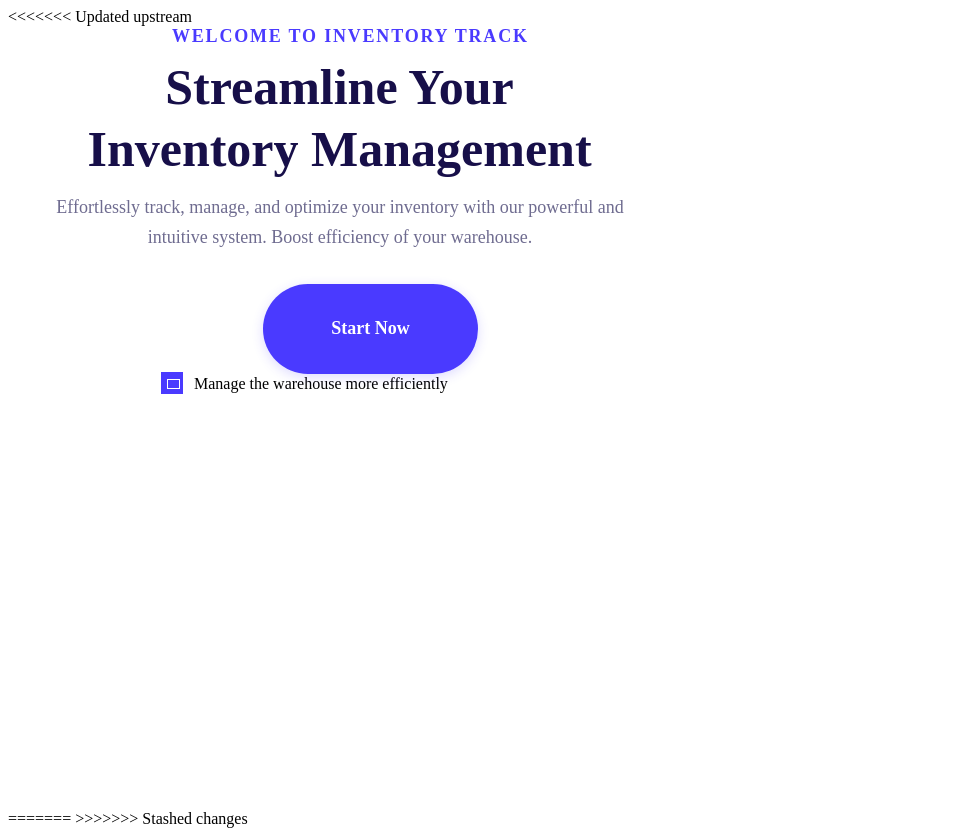
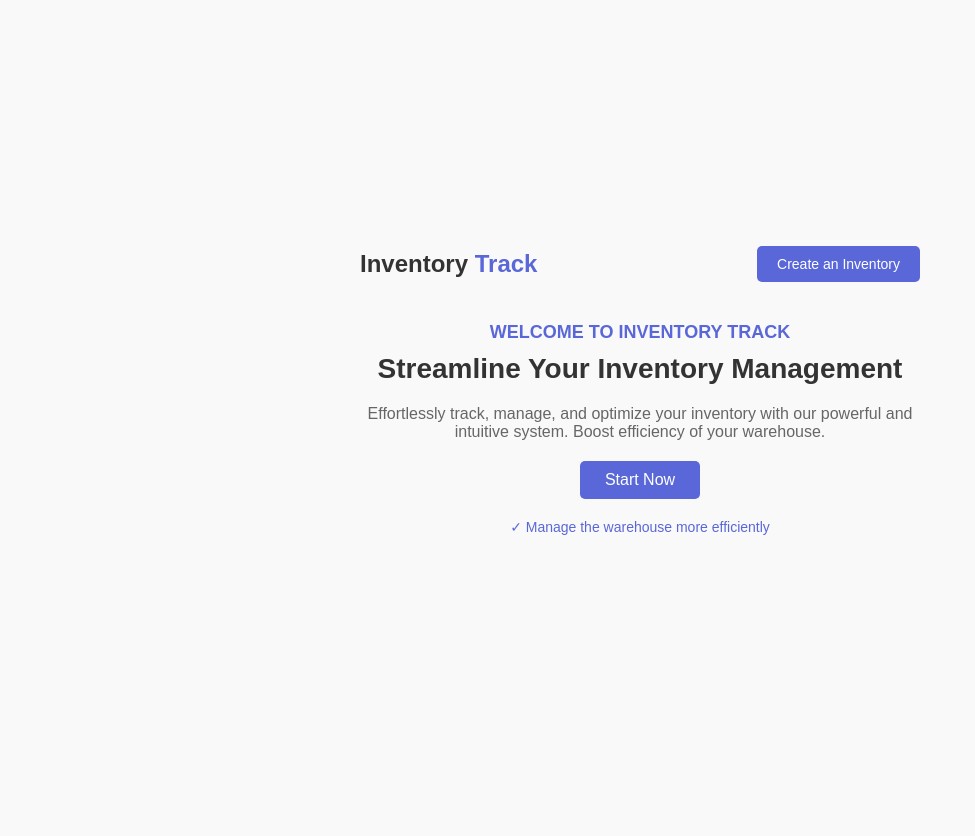
Before and after one commit to sudin12/InventoryManagementSystem, a PHP site: page / in a window 1280 px wide. Shown: the whole page, without its empty margins (0-975 px from the left). After the commit the page ends 535 px from the top, so only its background shows below. Run offline with PHP 8.4, Linux system fonts and the light colour scheme.

Commit message:
css/index
check

```diff
--- /dev/null
+++ b/assets/css/index.css
@@ -0,0 +1,93 @@
+/* Reset default margins and paddings */
+* {
+    margin: 0;
+    padding: 0;
+    box-sizing: border-box;
+}
+
+body {
+    font-family: Arial, sans-serif;
+    background-color: #f9f9f9;
+    color: #333;
+    display: flex;
+    justify-content: center;
+    align-items: center;
+    height: 100vh;
+}
+
+.container {
+    text-align: center;
+    max-width: 600px;
+    padding: 20px;
+}
+
+header {
+    display: flex;
+    justify-content: space-between;
+    align-items: center;
+    margin-bottom: 40px;
+}
+
+header h1 {
+    font-size: 24px;
+    font-weight: bold;
+    color: #333;
+}
+
+header h1 span {
+    color: #5A67D8; /* Adjust color as needed */
+}
+
+.create-button {
+    padding: 10px 20px;
+    background-color: #5A67D8;
+    color: #fff;
+    border: none;
+    border-radius: 5px;
+    cursor: pointer;
+    font-size: 14px;
+}
+
+.create-button:hover {
+    background-color: #4c51bf;
+}
+
+main h2 {
+    color: #5A67D8;
+    font-size: 18px;
+    text-transform: uppercase;
+    margin-bottom: 10px;
+}
+
+main h3 {
+    font-size: 28px;
+    font-weight: bold;
+    color: #333;
+    margin-bottom: 20px;
+}
+
+main p {
+    font-size: 16px;
+    color: #666;
+    margin-bottom: 20px;
+}
+
+.start-button {
+    padding: 10px 25px;
+    background-color: #5A67D8;
+    color: #fff;
+    border: none;
+    border-radius: 5px;
+    cursor: pointer;
+    font-size: 16px;
+    margin-bottom: 20px;
+}
+
+.start-button:hover {
+    background-color: #4c51bf;
+}
+
+.feature {
+    color: #5A67D8;
+    font-size: 14px;
+}
--- a/index.php
+++ b/index.php
@@ -1,18 +1,25 @@
-<<<<<<< Updated upstream
-<div class="Group37311" style="width: 100%; height: 100%; position: relative">
-    <div class="Hero" style="width: 663px; height: 369px; left: 0px; top: 0px; position: absolute">
-        <div class="StreamlineYourInventoryManagement" style="width: 663px; left: 0px; top: 29.98px; position: absolute; text-align: center; color: #170F49; font-size: 50px; font-family: DM Sans; font-weight: 700; line-height: 62px; word-wrap: break-word">Streamline Your<br/>Inventory Management</div>
-        <div class="WelcomeToInventoryTrack" style="left: 164px; top: 0px; position: absolute; text-align: center; color: #4A3AFF; font-size: 18px; font-family: DM Sans; font-weight: 700; text-transform: uppercase; line-height: 20px; letter-spacing: 1.80px; word-wrap: break-word">Welcome to inventory track</div>
-        <div class="Group35572" style="width: 22px; height: 22px; left: 153px; top: 346px; position: absolute">
-            <div class="Vector" style="width: 22px; height: 22px; left: 0px; top: 0px; position: absolute; background: #4A3AFF"></div>
-            <div class="Vector" style="width: 11px; height: 7.70px; left: 5.50px; top: 7.15px; position: absolute; border: 1.50px white solid"></div>
-        </div>
-        <div class="EffortlesslyTrackManageAndOptimizeYourInventoryWithOurPowerfulAndIntuitiveSystemBoostEfficiencyOfYourWarehouse" style="width: 620px; height: 70px; left: 22px; top: 165.77px; position: absolute; text-align: center; color: #6F6C90; font-size: 18px; font-family: DM Sans; font-weight: 400; line-height: 30px; word-wrap: break-word">Effortlessly track, manage, and optimize your inventory with our powerful and intuitive system. Boost efficiency of your warehouse.</div>
-        <div class="ManageTheWarehouseMoreEfficiently" style="left: 186px; top: 346px; position: absolute; text-align: center; color: black; font-size: 16px; font-family: DM Sans; font-weight: 400; line-height: 23px; word-wrap: break-word">Manage the warehouse more efficiently</div>
+<!DOCTYPE html>
+<html lang="en">
+<head>
+    <meta charset="UTF-8">
+    <meta name="viewport" content="width=device-width, initial-scale=1.0">
+    <title>Inventory Track</title>
+
+    <link rel="stylesheet" href="assets/css/index.css">
+</head>
+<body>
+    <div class="container">
+        <header>
+            <h1>Inventory <span>Track</span></h1>
+            <button class="create-button">Create an Inventory</button>
+        </header>
+        <main>
+            <h2>Welcome to Inventory Track</h2>
+            <h3>Streamline Your Inventory Management</h3>
+            <p>Effortlessly track, manage, and optimize your inventory with our powerful and intuitive system. Boost efficiency of your warehouse.</p>
+            <button class="start-button">Start Now</button>
+            <p class="feature">✓ Manage the warehouse more efficiently</p>
+        </main>
     </div>
-    <div class="PrimaryBtn" style="width: 151px; height: 55px; padding-top: 16px; padding-bottom: 19px; padding-left: 32px; padding-right: 32px; left: 255px; top: 258px; position: absolute; background: #4A3AFF; box-shadow: 0px 3px 12px rgba(74, 58, 255, 0.18); border-radius: 56px; justify-content: center; align-items: center; gap: 8px; display: inline-flex">
-        <div class="ButtonText" style="text-align: center; color: white; font-size: 18px; font-family: DM Sans; font-weight: 700; line-height: 20px; word-wrap: break-word">Start Now</div>
-    </div>
-</div>
-=======
->>>>>>> Stashed changes
+</body>
+</html>
```
